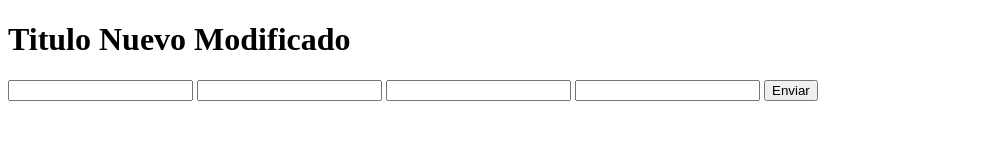
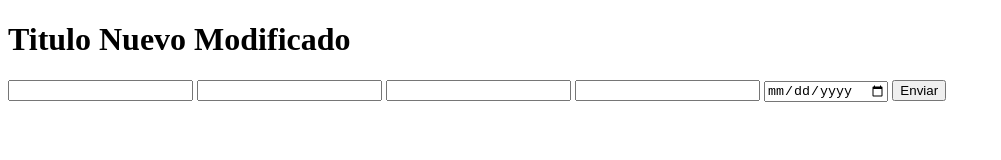
Before and after one commit to FrancoG96/hellogit, a plain HTML site: page Index.html in a window 1280 px wide. Shown: the whole page, without its empty margins (0-1001 px from the left). Drawn offline with Linux system fonts and the light colour scheme.

Commit message:
se implemento cumple

```diff
--- a/Index.html
+++ b/Index.html
@@ -13,6 +13,7 @@
         <input type="text" name="fisrtName" id="nombre">
         <input type="text" name="LastName" id="apellido">
         <input type="number" name="age" id="edad">
+        <input type="date" name="birdthday" id="cumple">
     <input type="button" value="Enviar">
     </form>
 </body>
```
